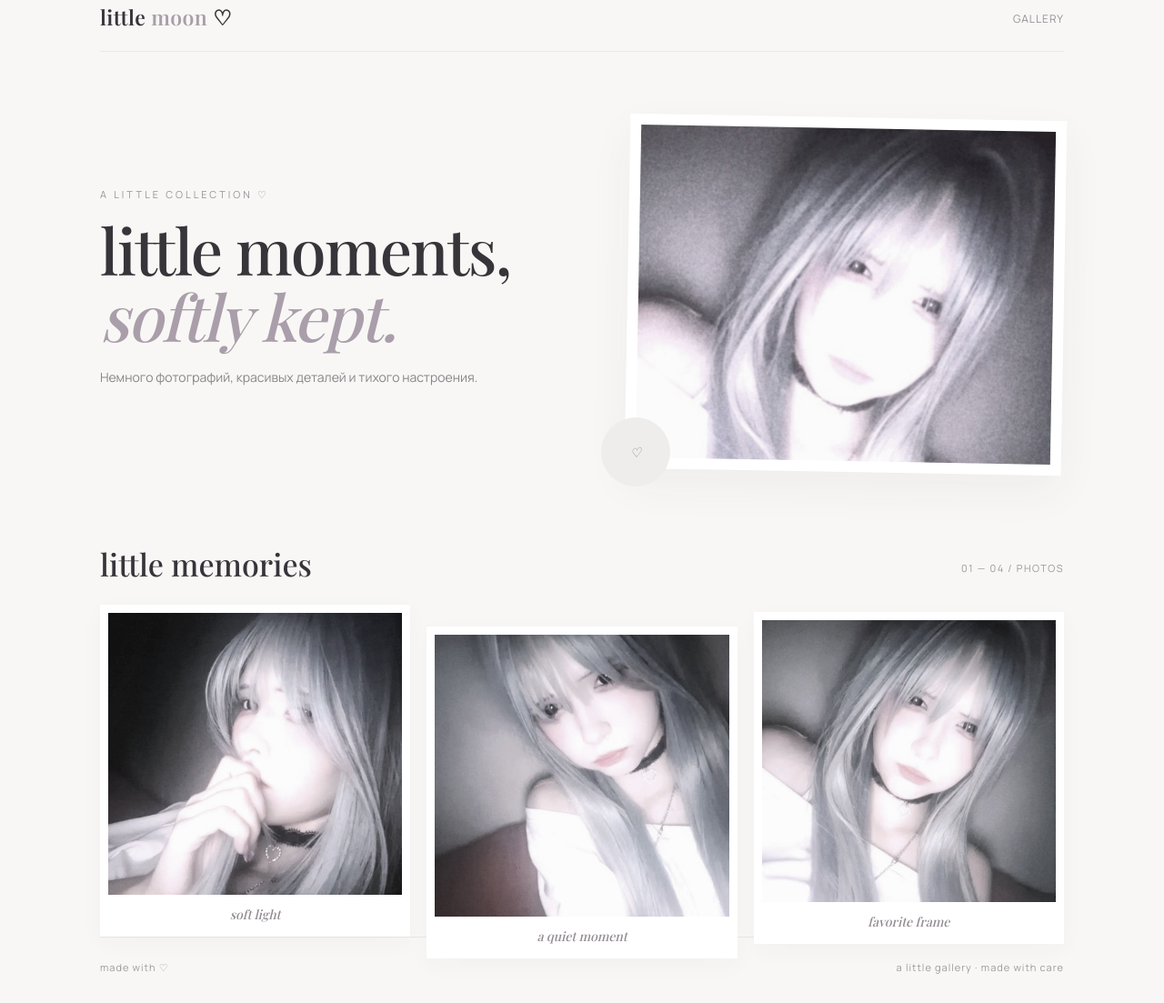
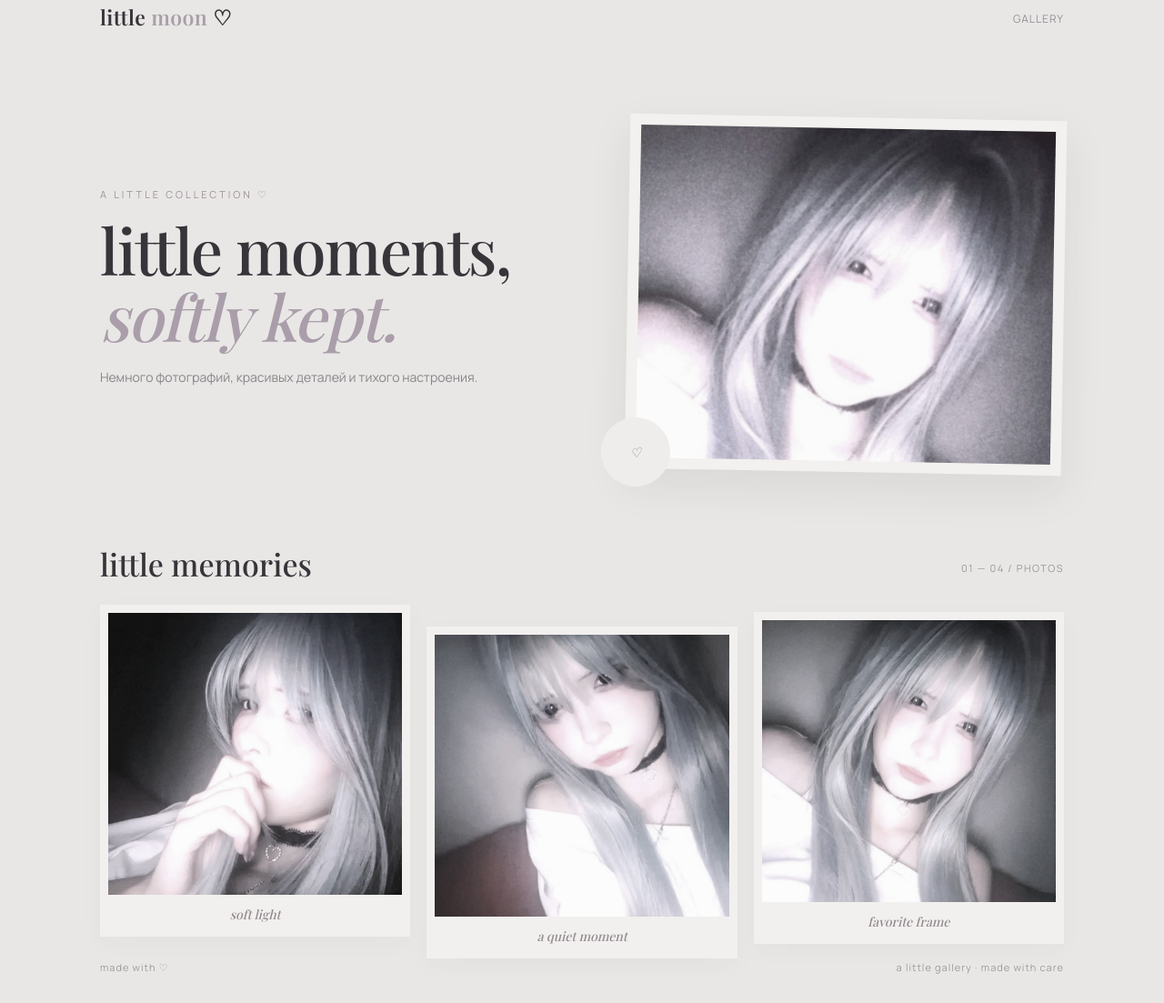
Before and after one commit to aglecry-cyber/moon, a plain HTML site: page index.html in a window 1280 px wide. Shown: the part 19-1122 px from the top of the page at 91% size. Drawn offline with nearby package versions, Linux system fonts and the light colour scheme; a web font is replaced by a local one.

Commit message:
Darken background to a softer muted neutral

```diff
--- a/index.html
+++ b/index.html
@@ -7,9 +7,9 @@
 <title>little moon ♡</title>
 <style>
 @import url('https://fonts.googleapis.com/css2?family=Manrope:wght@400;500;600;700;800&family=Playfair+Display:ital,wght@0,500;0,600;1,500;1,600&display=swap');
-:root{--bg:#f8f7f5;--ink:#37343a;--muted:#969098;--pink:#e9e5e8;--line:#eae7e4;--white:#fff}
+:root{--bg:#e9e7e5;--ink:#37343a;--muted:#969098;--pink:#e9e5e8;--line:#eae7e4;--white:#fff}
 *{box-sizing:border-box}html{scroll-behavior:smooth}body{margin:0;background:var(--bg);color:var(--ink);font-family:Manrope,Arial,sans-serif}
-body:before{content:"";position:fixed;inset:0;pointer-events:none;opacity:.08;background-image:radial-gradient(#aaa2a8 .55px,transparent .55px);background-size:10px 10px;z-index:-1}
+body:before{content:"";position:fixed;inset:0;pointer-events:none;opacity:.045;background-image:radial-gradient(#aaa2a8 .55px,transparent .55px);background-size:10px 10px;z-index:-1}
 .wrap{width:min(1060px,calc(100% - 36px));margin:auto}
 nav{height:76px;display:flex;align-items:center;justify-content:space-between;border-bottom:1px solid var(--line)}
 .logo{font:600 23px 'Playfair Display',serif;letter-spacing:.4px}.logo span{color:#a99eaa}
@@ -19,13 +19,13 @@ nav a{font-size:12px;color:var(--muted);text-decoration:none;margin-left:24px;le
 h1{font:500 clamp(42px,6vw,70px)/1.04 'Playfair Display',serif;margin:17px 0 18px;letter-spacing:-1.7px}
 h1 em{color:#a99eaa;font-weight:500}
 .intro{max-width:420px;color:#89848a;font-size:14px;line-height:1.9}
-.hero-photo{height:390px;position:relative;padding:12px;background:#fff;box-shadow:0 18px 48px #3932380d;transform:rotate(1deg)}
+.hero-photo{height:390px;position:relative;padding:12px;background:#f3f1ef;box-shadow:0 18px 48px #24212614;transform:rotate(1deg)}
 .hero-photo img{width:100%;height:100%;object-fit:cover;object-position:center 35%;filter:saturate(.58) contrast(.97)}
 .sticker{position:absolute;bottom:-20px;left:-26px;background:#efedeb;border-radius:50%;width:76px;height:76px;display:grid;place-items:center;color:#8d858d;font:italic 14px 'Playfair Display',serif;transform:rotate(-12deg);text-align:center}
 .section-head{display:flex;justify-content:space-between;align-items:end;margin:30px 0 22px}
 h2{font:500 34px 'Playfair Display',serif;margin:0}.section-head p{font-size:11px;letter-spacing:1.5px;color:#9c969b;text-transform:uppercase}
 .gallery{display:grid;grid-template-columns:1fr 1fr 1fr;gap:18px}
-.tile{background:#fff;padding:9px 9px 15px;box-shadow:0 7px 24px #38323808;cursor:pointer;transition:.25s}
+.tile{background:#f2f0ee;padding:9px 9px 15px;box-shadow:0 7px 24px #38323808;cursor:pointer;transition:.25s}
 .tile:nth-child(2){transform:translateY(24px)}.tile:nth-child(3){transform:translateY(8px)}
 .tile:hover{transform:translateY(-5px) rotate(0);box-shadow:0 12px 30px #38323810}
 .tile img{display:block;width:100%;height:310px;object-fit:cover;filter:saturate(.58) contrast(.98)}
```
